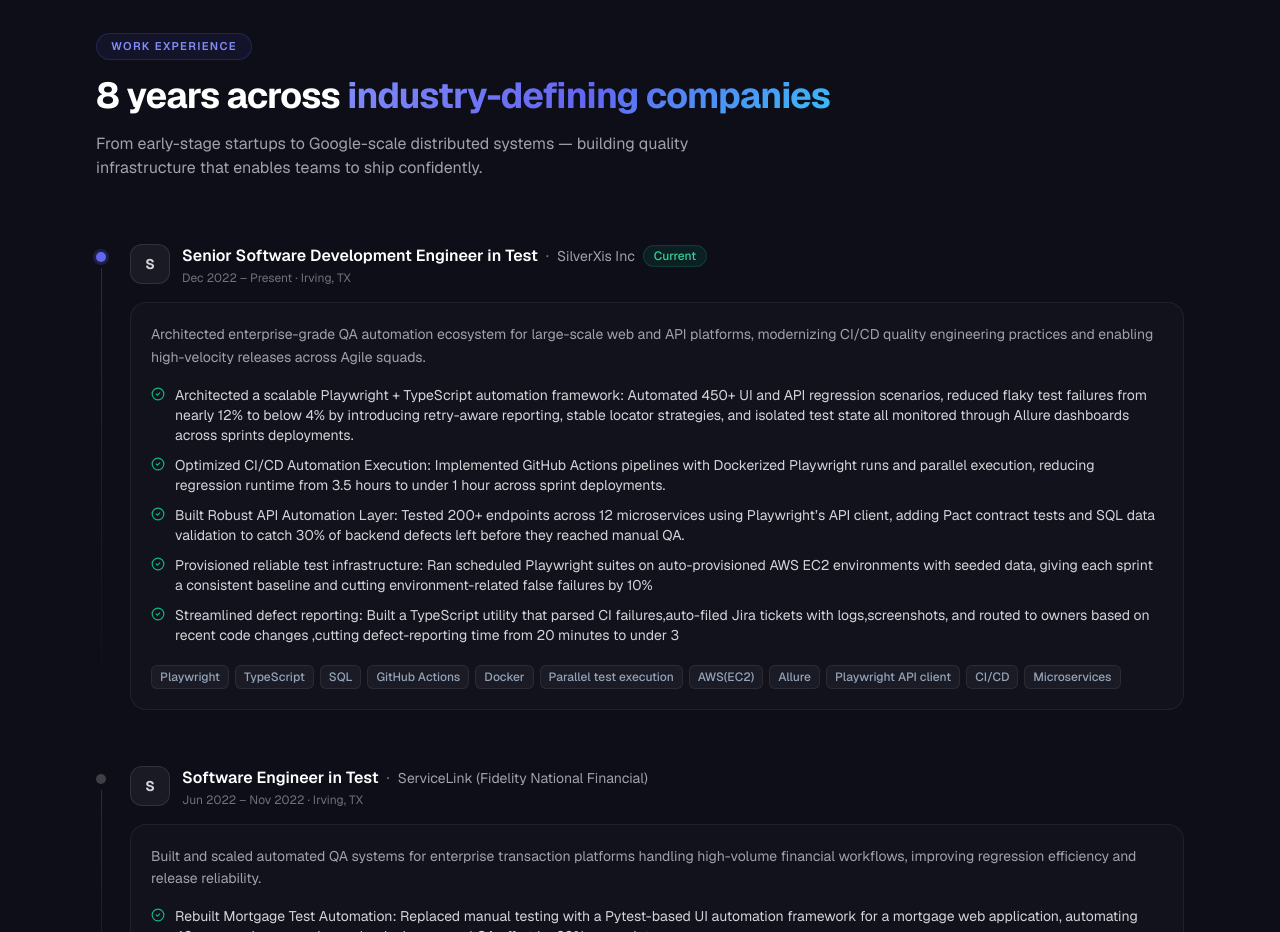
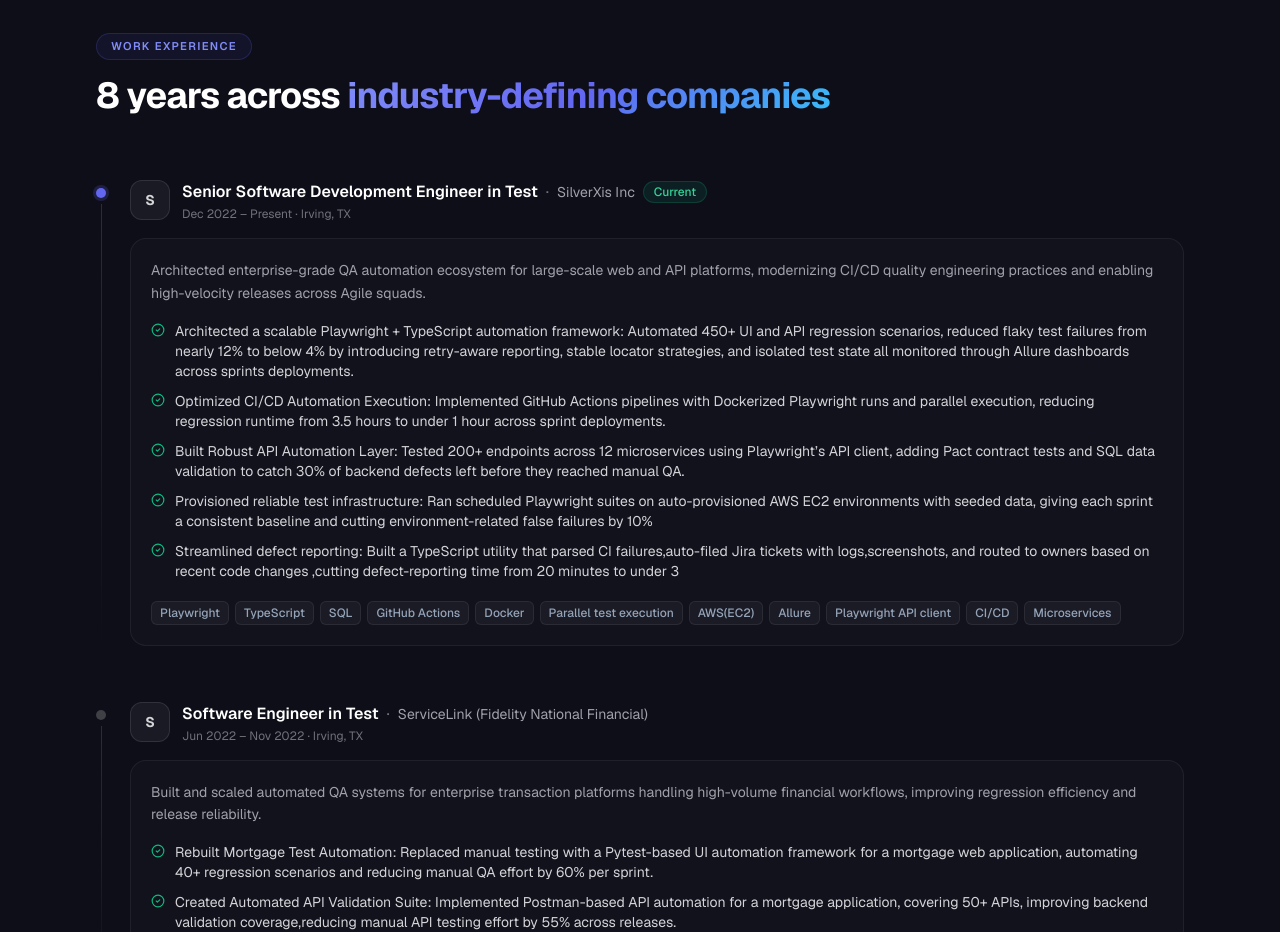
Before and after one commit to Lakshit0905/lakshit-portfolio, a Next.js app: page / in a window 1280 px wide. Shown: the part 2020-2952 px from the top of the page. Built offline with nearby package versions, Linux system fonts and the light colour scheme.

Commit message:
Remove subtitle from Experience section header
Co-Authored-By: Claude Sonnet 4.6 <noreply@anthropic.com>

```diff
--- a/components/sections/Experience.tsx
+++ b/components/sections/Experience.tsx
@@ -15,7 +15,6 @@ export function Experience() {
           label="Work experience"
           title="8 years across"
           titleHighlight="industry-defining companies"
-          subtitle="From early-stage startups to Google-scale distributed systems — building quality infrastructure that enables teams to ship confidently."
         />
 
         <div className="relative">
```
